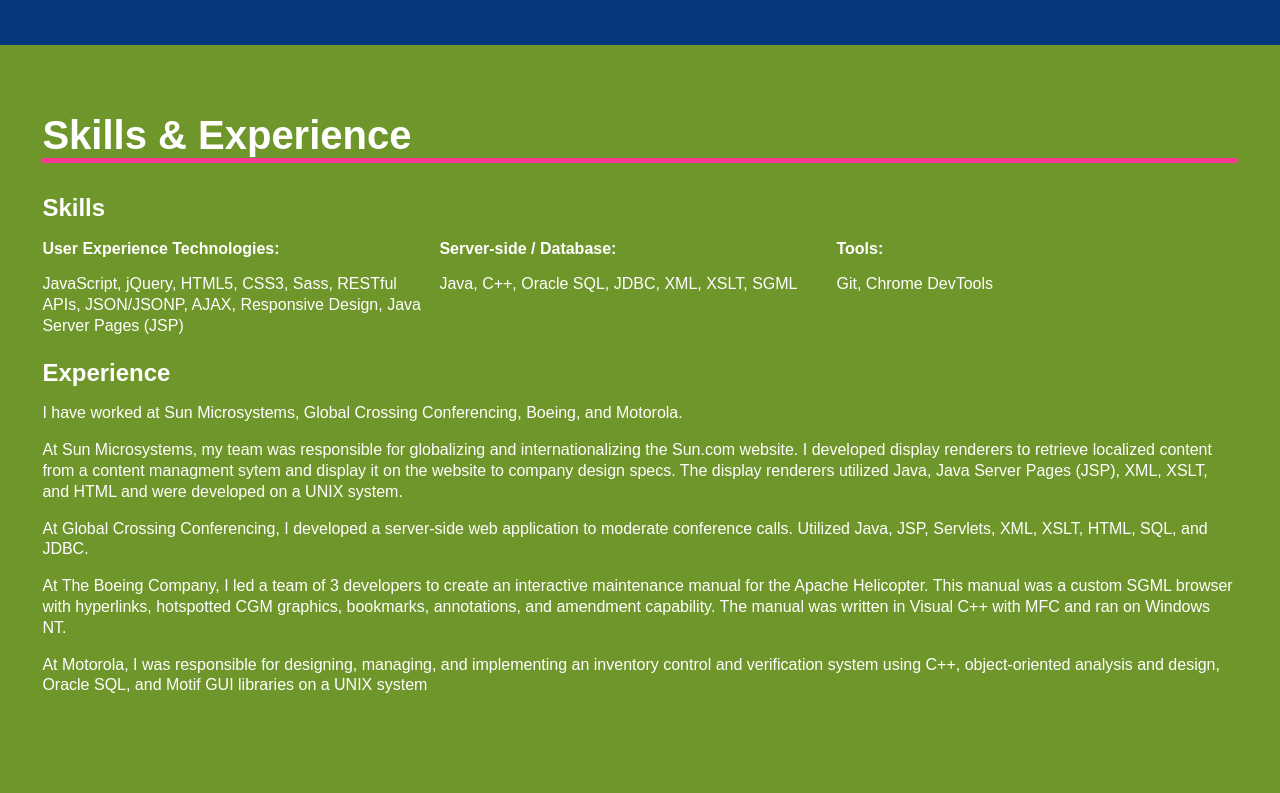
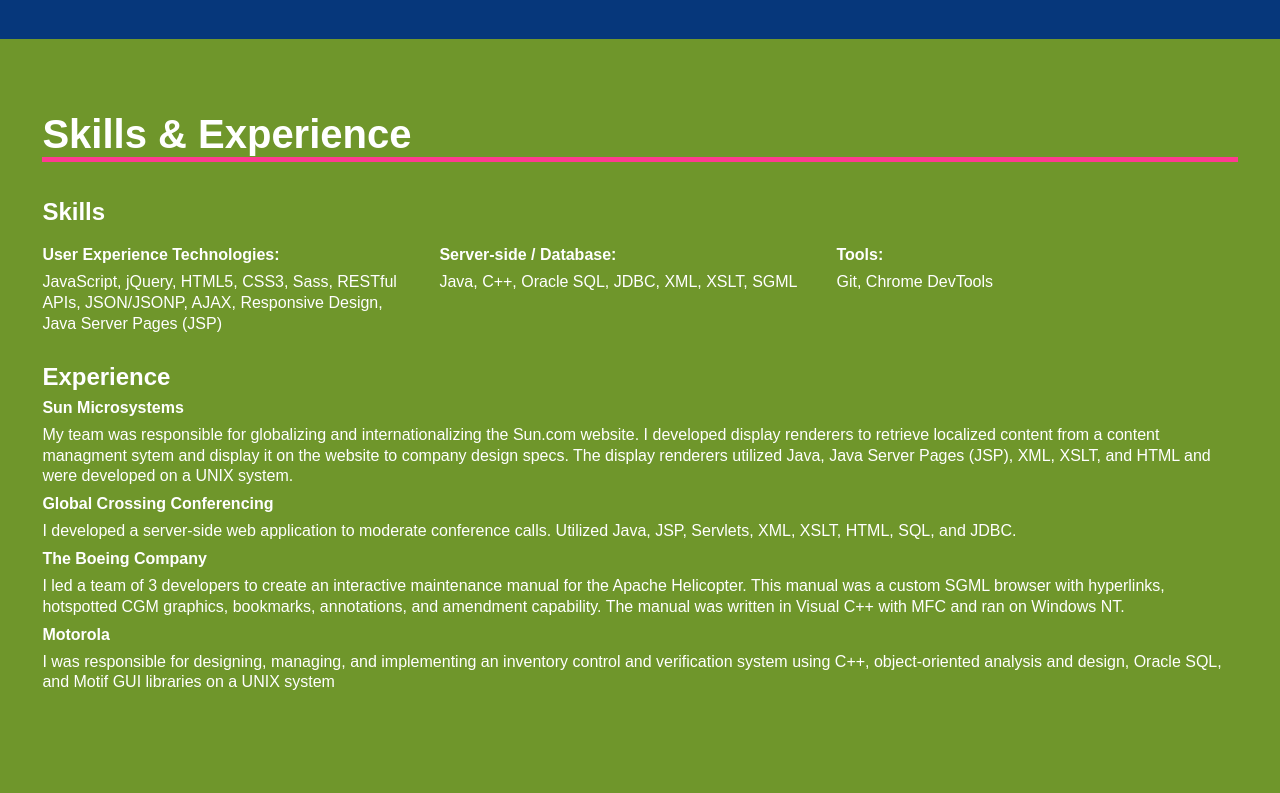
Before and after one commit to sdrothco/portfolio, a plain HTML site: page index.html in a window 1280 px wide. Shown: the part 2007-2800 px from the top of the page. Drawn offline with nearby package versions, Linux system fonts and the light colour scheme.

Commit message:
Changed some wording and tweaked some styles.

```diff
--- a/index.html
+++ b/index.html
@@ -115,18 +115,18 @@
             <div class="column column-100 text-block">
                 <h2>Skills</h2>
             </div>
-    		<div class="column column-33 text-block">
+    		<div class="column column-33 text-block column-padding">
                 <h3>User Experience Technologies:</h3>
                 <p>JavaScript, jQuery, HTML5, CSS3, Sass,
                     RESTful APIs, JSON/JSONP, AJAX,
                     Responsive Design, Java Server Pages (JSP)</p>
             </div>
-            <div class="column column-33 text-block">
+            <div class="column column-33 text-block column-padding">
                 <h3>Server-side / Database:</h3>
                 <p>Java, C++, Oracle SQL, JDBC,
                     XML, XSLT, SGML</p>
             </div>
-            <div class="column column-33 text-block">
+            <div class="column column-33 text-block column-padding">
 
                 <h3>Tools:</h3>
                 <p>Git, Chrome DevTools</p>
@@ -134,11 +134,18 @@
 
             <div class="column column-100 text-block">
                 <h2>Experience</h2>
-                <p>I have worked at Sun Microsystems, Global Crossing Conferencing, Boeing, and Motorola.</p>
-                <p>At Sun Microsystems, my team was responsible for globalizing and internationalizing the Sun.com website.  I developed display renderers to retrieve localized content from a content managment sytem and display it on the website to company design specs.  The display renderers utilized Java,  Java Server Pages (JSP), XML, XSLT, and HTML and were developed on a UNIX system.</p>
-                <p>At Global Crossing Conferencing, I developed a server-side web application to moderate conference calls.  Utilized Java, JSP, Servlets, XML, XSLT, HTML, SQL, and JDBC.</p>
-                <p>At The Boeing Company, I led a team of 3 developers to create an interactive maintenance manual for the Apache Helicopter.  This manual was a custom SGML browser with hyperlinks, hotspotted CGM graphics, bookmarks, annotations, and amendment capability.  The manual was written in Visual C++ with MFC and ran on Windows NT.</p>
-                <p>At Motorola, I was responsible for designing, managing, and implementing an inventory control and verification system using C++, object-oriented analysis and design, Oracle SQL, and Motif GUI libraries on a UNIX system</p>
+
+                <h3>Sun Microsystems</h3>
+                <p>My team was responsible for globalizing and internationalizing the Sun.com website.  I developed display renderers to retrieve localized content from a content managment sytem and display it on the website to company design specs.  The display renderers utilized Java,  Java Server Pages (JSP), XML, XSLT, and HTML and were developed on a UNIX system.</p>
+
+                <h3>Global Crossing Conferencing</h3>
+                <p>I developed a server-side web application to moderate conference calls.  Utilized Java, JSP, Servlets, XML, XSLT, HTML, SQL, and JDBC.</p>
+
+                <h3>The Boeing Company</h3>
+                <p>I led a team of 3 developers to create an interactive maintenance manual for the Apache Helicopter.  This manual was a custom SGML browser with hyperlinks, hotspotted CGM graphics, bookmarks, annotations, and amendment capability.  The manual was written in Visual C++ with MFC and ran on Windows NT.</p>
+
+                <h3>Motorola</h3>
+                <p>I was responsible for designing, managing, and implementing an inventory control and verification system using C++, object-oriented analysis and design, Oracle SQL, and Motif GUI libraries on a UNIX system</p>
             </div>
     	</div>
     </div>
--- a/sass/main.scss
+++ b/sass/main.scss
@@ -19,19 +19,21 @@
 }
 h1 {
 	font-size: 2.5em;
-	margin: .4em 0 .4em 0;
+	margin: .5em 0 .4em 0;
+	border-bottom: 5px solid $color-1;
+	text-align: left;
 }
 h2 {
 	font-size: 1.5em;
-	margin: .3em 0 .2em 0;
+	margin: .5em 0 .2em 0;
 }
 h3 {
 	font-size: 1em;
-	margin: .3em 0 .2em 0;
+	margin: .5em 0 .2em 0;
 
 }
 p {
-	margin: 1em 0 .5em 0;
+	margin: .5em 0 .5em 0;
 	line-height: 1.3em;
 }
 .text-block {
@@ -62,11 +64,6 @@
 	text-align: center;
 	width: 100%;
     padding: 0 3%;
-}
-
-.page-header {
-	border-bottom: 5px solid $color-1;
-	text-align: left;
 }
 
 .tableCell {  /* For use with fullpage.js sections */
@@ -122,6 +119,11 @@
 	margin-top: -5%;
 	margin-left: -20%;
 
+}
+
+
+.column-padding {
+	padding-right: 2% !important;
 }
 
 
```
Also changed, not shown: css/main.css.
